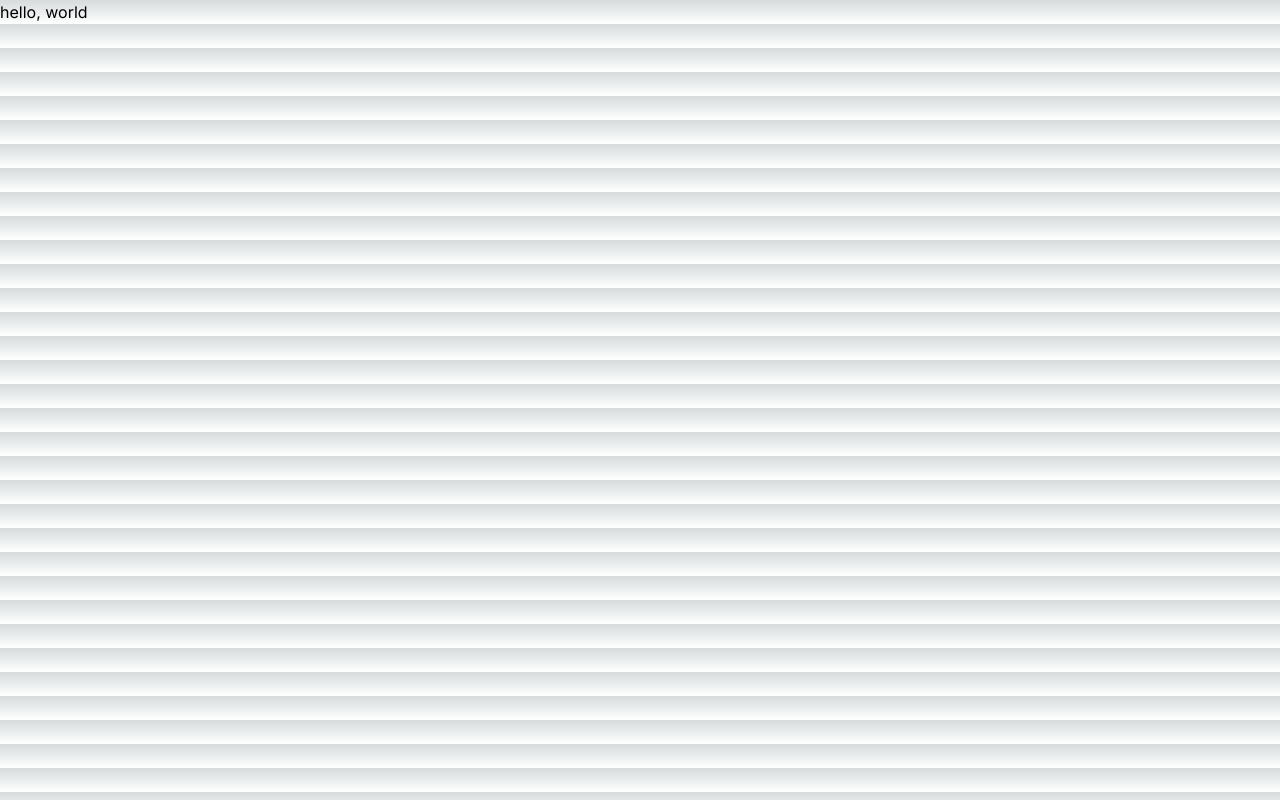
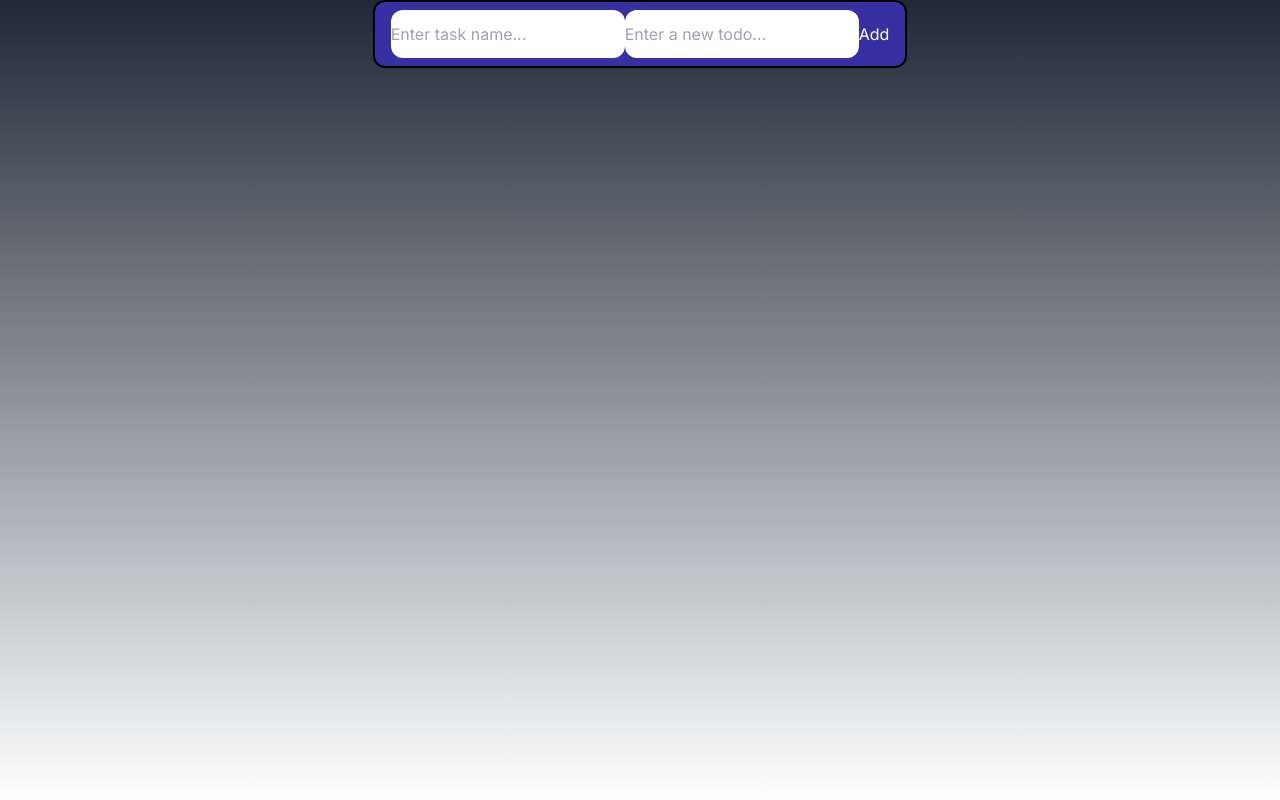
Before and after one commit to AbheetChaudhary/TaskMaster, a Next.js app: page / in a window 1280 px wide. Built offline with nearby package versions, Linux system fonts and the light colour scheme.

Commit message:
Add basic todo-list features
Add task name and description.
List added tasks.
Add delete button.

Missing:
CSS is almost entirely absent!

```diff
--- a/app/layout.js
+++ b/app/layout.js
@@ -11,7 +11,7 @@ export const metadata = {
 export default function RootLayout({ children }) {
   return (
     <html lang="en">
-      <body className={inter.className}>{children}</body>
+      <body className={`flex justify-center h-screen bg-gray-800 ${inter.className}`}>{children}</body>
     </html>
   )
 }
--- a/app/page.js
+++ b/app/page.js
@@ -1,11 +1,74 @@
 'use client';
 
-import { useState } from 'react';
+import React, { useState, useEffect } from 'react';
 
 export default function Home() {
+  const [text, setText] = useState('');
+  const [task, setTask] = useState('');
+  const [todos, setTodos] = useState([]);
+
+  useEffect(() => {
+    const storedTodos = JSON.parse(localStorage.getItem('todos')) || [];
+    setTodos(storedTodos);
+  }, []);
+
+  const handleTaskChange = (e) => {
+    setTask(e.target.value);
+  };
+
+  const handleTextChange = (e) => {
+    setText(e.target.value);
+  };
+
+  const addTodo = (task, text) => {
+    const newTodo = { id: Date.now(), task, text };
+    const updatedTodos = [...todos, newTodo];
+    setTodos(updatedTodos);
+    localStorage.setItem('todos', JSON.stringify(updatedTodos));
+  };
+
+  const handleAddTodo = () => {
+    if (text.trim() !== '' && task.trim() !== '') {
+      addTodo(task, text);
+      setText('');
+      setTask('');
+    }
+  };
+
+  const deleteTodo = (id) => {
+    const updatedTodos = todos.filter((todo) => todo.id !== id);
+    setTodos(updatedTodos);
+    localStorage.setItem('todos', JSON.stringify(updatedTodos));
+  };
+
   return (
     <div>
-      <h1>hello, world</h1>
+      <div class='flex px-4 py-2 bg-indigo-800 text-white rounded-xl border-2 border-black'>
+        <input
+          className='text-secondary rounded-xl h-12'
+          type='text'
+          value={task}
+          onChange={handleTaskChange}
+          placeholder='Enter task name...'
+        />
+        <input
+          className='text-black rounded-xl h-12'
+          type='text'
+          value={text}
+          onChange={handleTextChange}
+          placeholder='Enter a new todo...'
+        />
+        <button onClick={handleAddTodo}>Add</button>
+      </div>
+      <ul>
+        {todos.map((todo) => (
+          <li key={todo.id}>
+            <p>{todo.task}</p>
+            <p>{todo.text}</p>
+            <button onClick={() => deleteTodo(todo.id)}>Delete</button>
+          </li>
+        ))}
+      </ul>
     </div>
   );
 }
--- a/tailwind.config.js
+++ b/tailwind.config.js
@@ -7,6 +7,10 @@ module.exports = {
   ],
   theme: {
     extend: {
+      colors: {
+        primary: '#0376F2',
+        secondary: '#112348',
+      },
       backgroundImage: {
         'gradient-radial': 'radial-gradient(var(--tw-gradient-stops))',
         'gradient-conic':
@@ -15,4 +19,4 @@ module.exports = {
     },
   },
   plugins: [],
-}
+};
```
